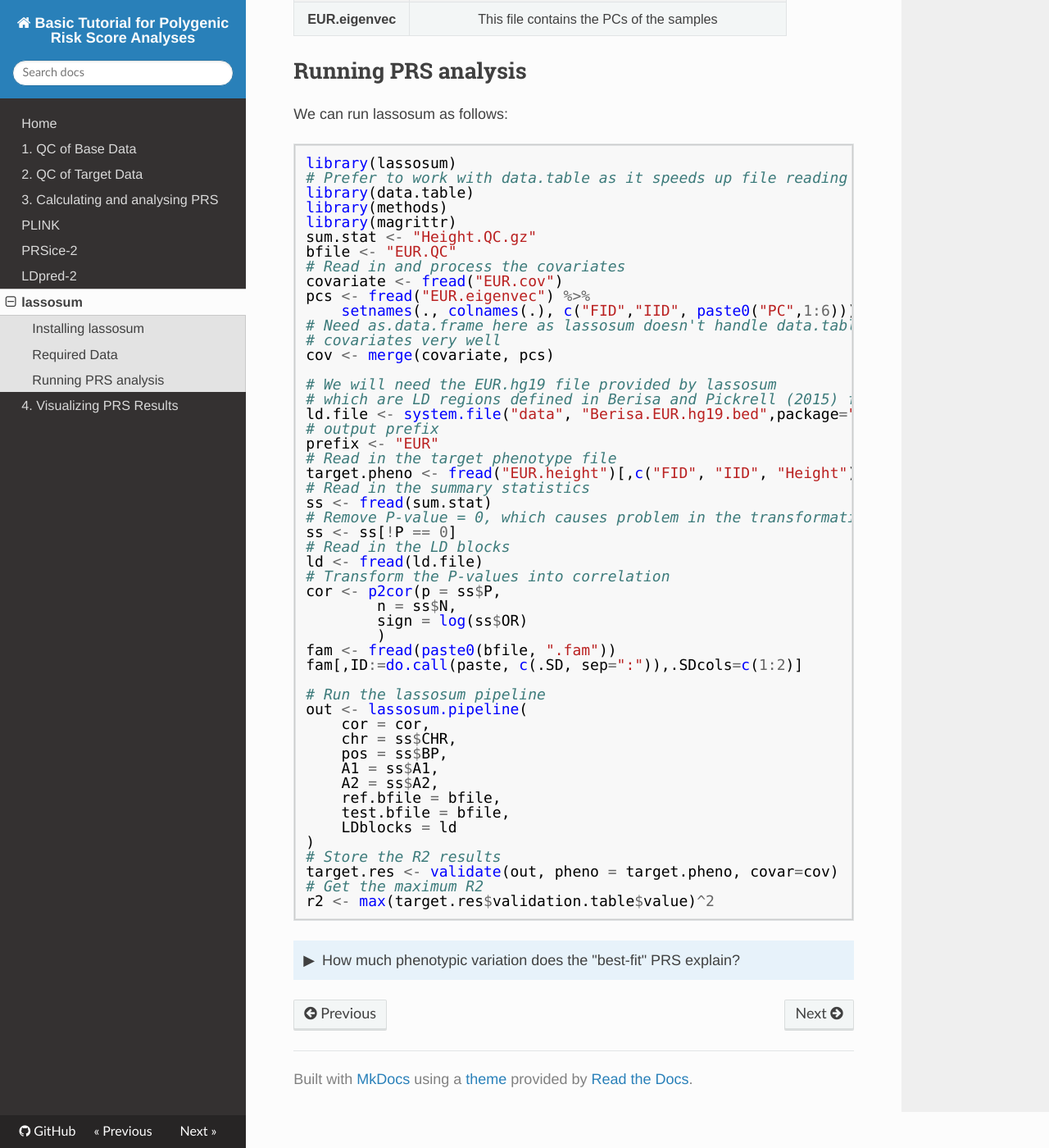
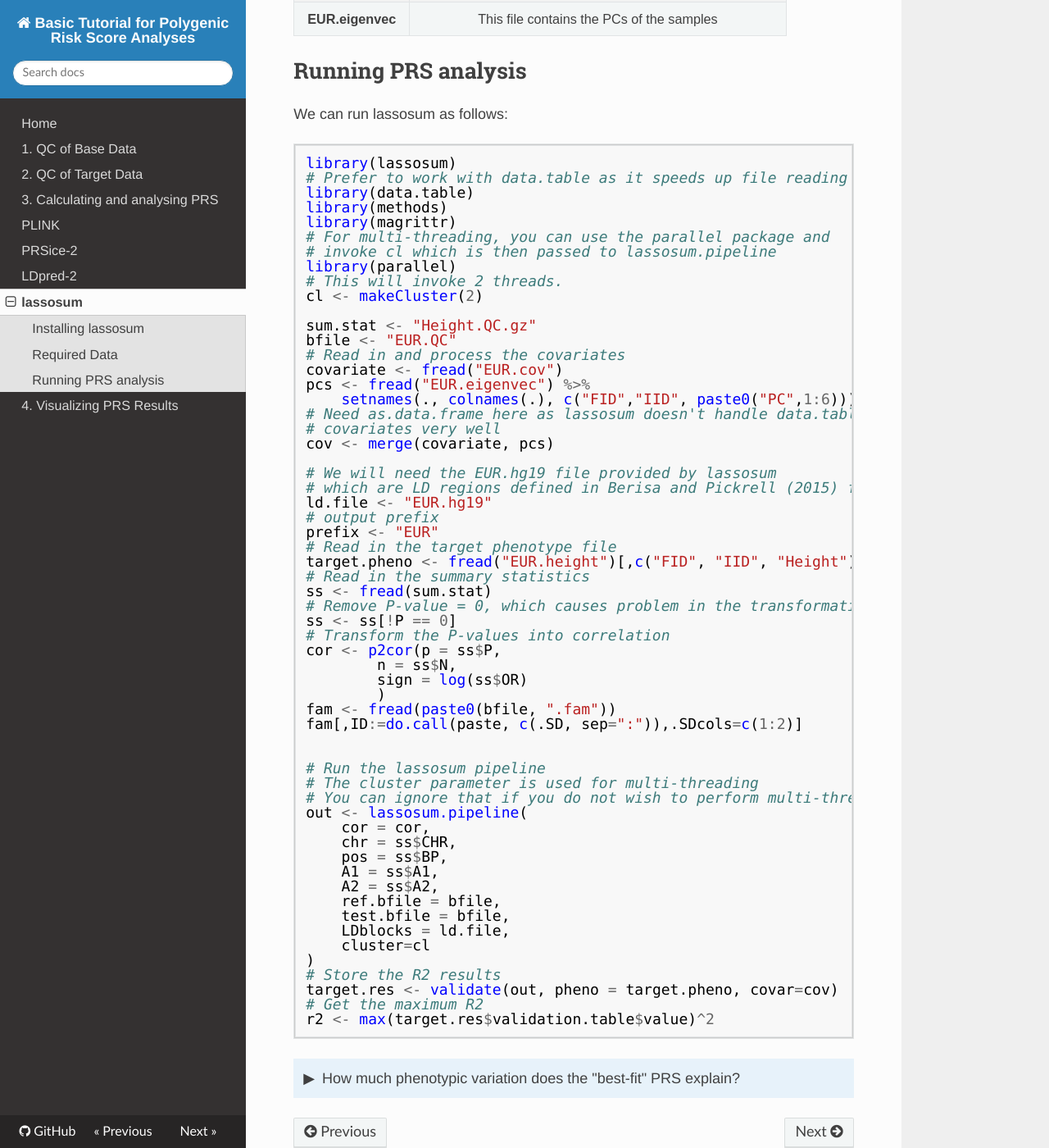
Before and after one commit to choishingwan/PRS-Tutorial, an MkDocs documentation site: the page built from docs/lassosum.md, in a window 1280 px wide and 1400 px high, scrolled down 1050 px. Shown: the whole window at 82% size. Built offline with MkDocs 1.6.1, drawn with Linux system fonts in a browser that asks for light colours.

Commit message:
[Update] According to Tim's recommendation

```diff
--- a/docs/lassosum.md
+++ b/docs/lassosum.md
@@ -42,6 +42,12 @@ library(lassosum)
 library(data.table)
 library(methods)
 library(magrittr)
+# For multi-threading, you can use the parallel package and
+# invoke cl which is then passed to lassosum.pipeline
+library(parallel)
+# This will invoke 2 threads.
+cl <- makeCluster(2)
+
 sum.stat <- "Height.QC.gz"
 bfile <- "EUR.QC"
 # Read in and process the covariates
@@ -54,7 +60,7 @@ cov <- merge(covariate, pcs)
 
 # We will need the EUR.hg19 file provided by lassosum
 # which are LD regions defined in Berisa and Pickrell (2015) for the European population and the hg19 genome.
-ld.file <- system.file("data", "Berisa.EUR.hg19.bed",package="lassosum")
+ld.file <- "EUR.hg19"
 # output prefix
 prefix <- "EUR"
 # Read in the target phenotype file
@@ -63,8 +69,6 @@ target.pheno <- fread("EUR.height")[,c("FID", "IID", "Height")]
 ss <- fread(sum.stat)
 # Remove P-value = 0, which causes problem in the transformation
 ss <- ss[!P == 0]
-# Read in the LD blocks
-ld <- fread(ld.file)
 # Transform the P-values into correlation
 cor <- p2cor(p = ss$P,
         n = ss$N,
@@ -73,7 +77,10 @@ cor <- p2cor(p = ss$P,
 fam <- fread(paste0(bfile, ".fam"))
 fam[,ID:=do.call(paste, c(.SD, sep=":")),.SDcols=c(1:2)]
 
+
 # Run the lassosum pipeline
+# The cluster parameter is used for multi-threading
+# You can ignore that if you do not wish to perform multi-threaded processing
 out <- lassosum.pipeline(
     cor = cor,
     chr = ss$CHR,
@@ -82,7 +89,8 @@ out <- lassosum.pipeline(
     A2 = ss$A2,
     ref.bfile = bfile,
     test.bfile = bfile,
-    LDblocks = ld
+    LDblocks = ld.file,
+    cluster=cl
 )
 # Store the R2 results
 target.res <- validate(out, pheno = target.pheno, covar=cov)
```
